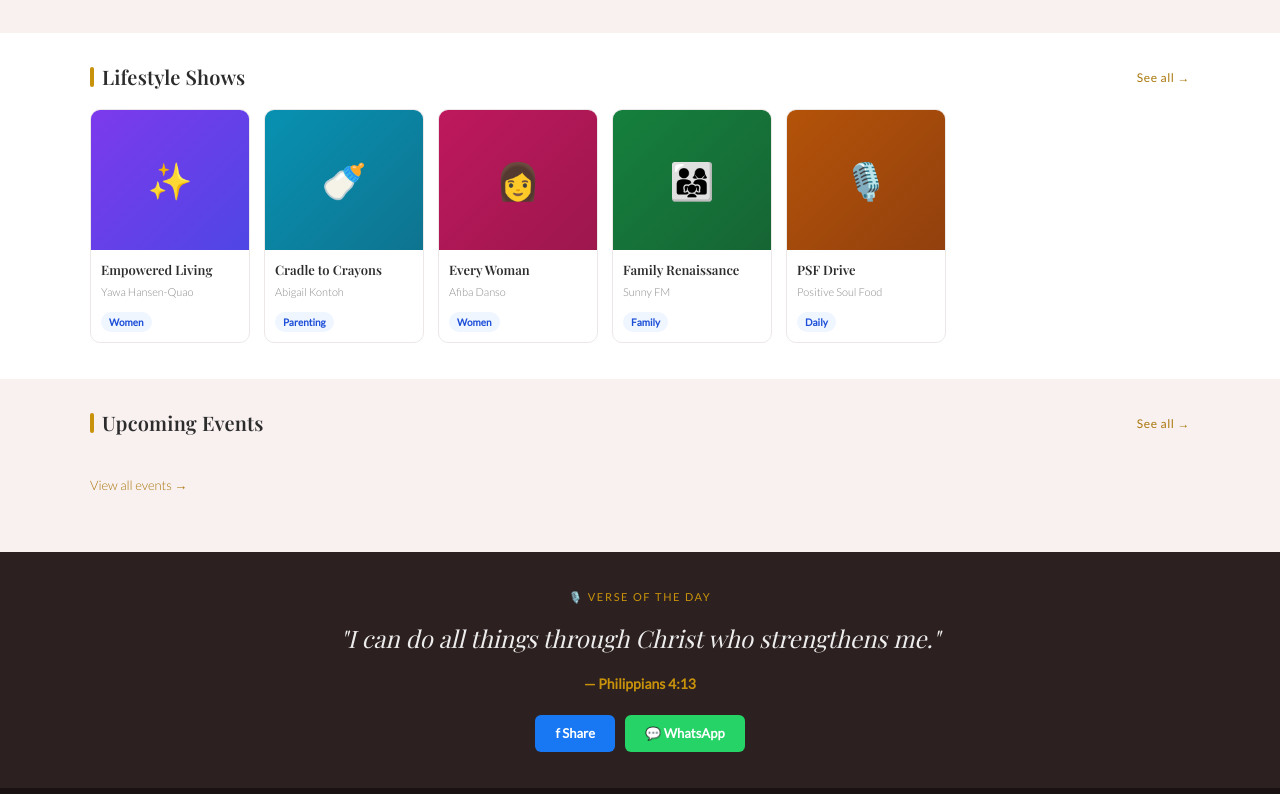
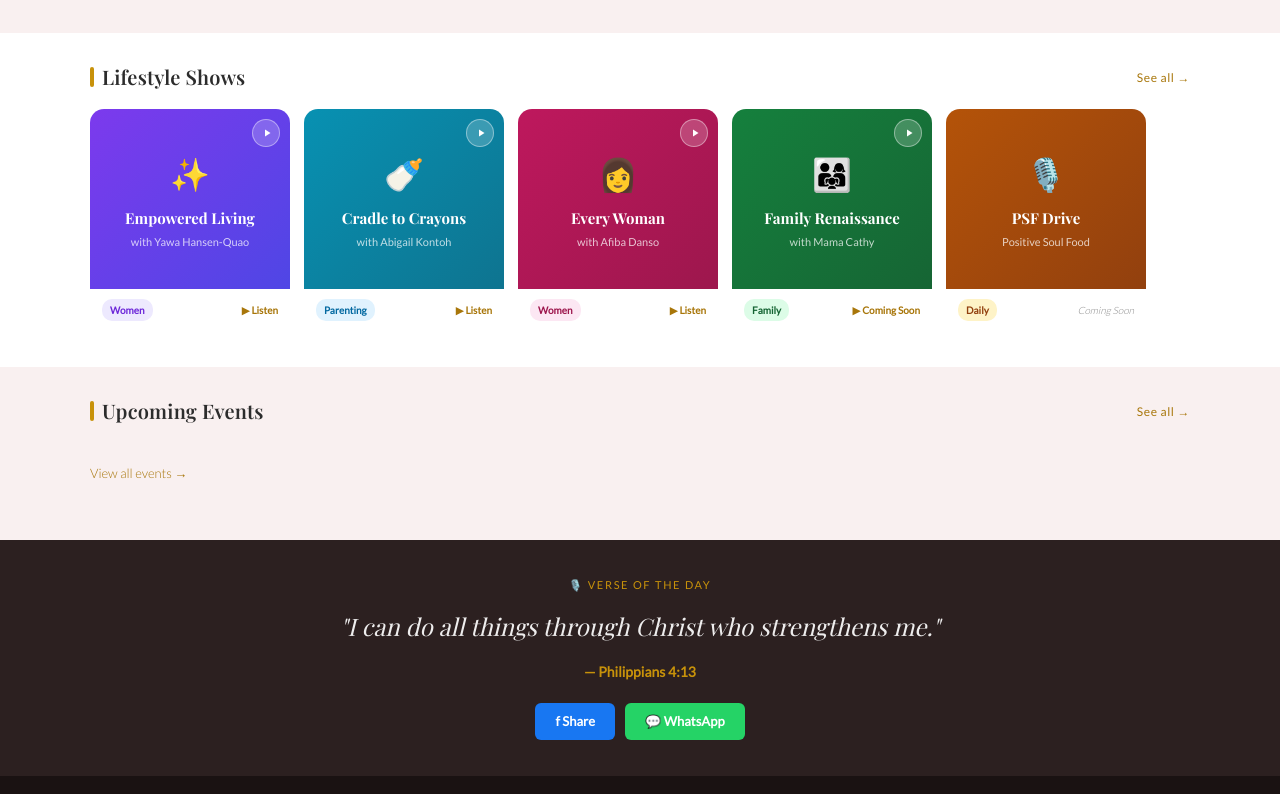
Before and after one commit to kojooppongadjei-source/sunny-fm-website, a website: page index.html in a window 1280 px wide. Shown: the part 1521-2315 px from the top of the page. Drawn offline with nearby package versions, Linux system fonts and the light colour scheme; no server answers; a web font is replaced by a local one.

Commit message:
Update index.html

```diff
--- a/index.html
+++ b/index.html
@@ -343,6 +343,33 @@ footer{background:#1a1212;color:rgba(255,255,255,.6);padding:40px 4% 90px;}
 </div>
 
 <!-- LIFESTYLE SHOWS -->
+<style>
+.ls-card{flex:0 0 200px;scroll-snap-align:start;border-radius:14px;overflow:hidden;cursor:pointer;position:relative;transition:transform .2s,box-shadow .2s;}
+.ls-card:hover{transform:translateY(-3px);box-shadow:0 8px 24px rgba(0,0,0,.15);}
+.ls-card-banner{width:100%;height:180px;display:flex;flex-direction:column;align-items:center;justify-content:center;padding:20px 16px;position:relative;}
+.ls-card-icon{font-size:32px;margin-bottom:10px;}
+.ls-card-title{font-family:'Playfair Display',serif;font-size:15px;font-weight:700;color:#fff;text-align:center;line-height:1.3;margin-bottom:4px;}
+.ls-card-host{font-size:11px;color:rgba(255,255,255,.75);text-align:center;font-weight:400;}
+.ls-card-play{position:absolute;top:10px;right:10px;width:28px;height:28px;border-radius:50%;background:rgba(255,255,255,.2);display:flex;align-items:center;justify-content:center;border:1px solid rgba(255,255,255,.4);}
+.ls-card-play svg{width:12px;height:12px;fill:#fff;margin-left:1px;}
+.ls-card-footer{background:#fff;padding:10px 12px;display:flex;align-items:center;justify-content:space-between;}
+.ls-card-badge{font-size:10px;font-weight:700;padding:3px 8px;border-radius:10px;}
+.ls-card-listen{font-size:10px;color:var(--gold-dark);font-weight:700;display:flex;align-items:center;gap:4px;}
+.ls-card-coming{font-size:10px;color:var(--muted);font-style:italic;}
+
+/* AUDIO MODAL */
+.ls-modal{display:none;position:fixed;inset:0;z-index:9999;background:rgba(0,0,0,.7);align-items:center;justify-content:center;padding:20px;}
+.ls-modal.open{display:flex;}
+.ls-modal-box{background:#fff;border-radius:16px;width:100%;max-width:520px;overflow:hidden;box-shadow:0 20px 60px rgba(0,0,0,.3);}
+.ls-modal-header{display:flex;align-items:center;justify-content:space-between;padding:16px 20px;border-bottom:1px solid var(--border);}
+.ls-modal-title{font-family:'Playfair Display',serif;font-size:16px;font-weight:600;}
+.ls-modal-close{background:none;border:none;font-size:22px;cursor:pointer;color:var(--muted);line-height:1;}
+.ls-modal-body{padding:0;}
+.ls-modal-body iframe{width:100%;display:block;border:none;}
+.ls-modal-footer{padding:12px 20px;background:var(--rose);font-size:12px;color:var(--muted);text-align:center;}
+.ls-modal-footer a{color:var(--gold-dark);font-weight:700;}
+</style>
+
 <div class="section">
   <div class="section-inner">
     <div class="section-hdr">
@@ -350,49 +377,138 @@ footer{background:#1a1212;color:rgba(255,255,255,.6);padding:40px 4% 90px;}
       <a href="/lifestyle/" class="section-see-all">See all →</a>
     </div>
     <div class="scroll-row">
-      <div class="life-card">
-        <div style="width:100%;height:140px;background:linear-gradient(135deg,#7c3aed,#4f46e5);display:flex;align-items:center;justify-content:center;font-size:36px;">✨</div>
-        <div class="life-card-body">
-          <div class="life-card-name">Empowered Living</div>
-          <div class="life-card-host">Yawa Hansen-Quao</div>
-          <span class="badge badge-blue">Women</span>
+
+      <!-- Empowered Living -->
+      <div class="ls-card" onclick="openShow('empowered')">
+        <div class="ls-card-banner" style="background:linear-gradient(135deg,#7c3aed,#4f46e5);">
+          <div class="ls-card-play"><svg viewBox="0 0 24 24"><path d="M8 5v14l11-7z"/></svg></div>
+          <div class="ls-card-icon">✨</div>
+          <div class="ls-card-title">Empowered Living</div>
+          <div class="ls-card-host">with Yawa Hansen-Quao</div>
+        </div>
+        <div class="ls-card-footer">
+          <span class="ls-card-badge" style="background:#ede9fe;color:#6d28d9;">Women</span>
+          <span class="ls-card-listen">▶ Listen</span>
         </div>
       </div>
-      <div class="life-card">
-        <div style="width:100%;height:140px;background:linear-gradient(135deg,#0891b2,#0e7490);display:flex;align-items:center;justify-content:center;font-size:36px;">🍼</div>
-        <div class="life-card-body">
-          <div class="life-card-name">Cradle to Crayons</div>
-          <div class="life-card-host">Abigail Kontoh</div>
-          <span class="badge badge-blue">Parenting</span>
+
+      <!-- Cradle to Crayons -->
+      <div class="ls-card" onclick="openShow('cradle')">
+        <div class="ls-card-banner" style="background:linear-gradient(135deg,#0891b2,#0e7490);">
+          <div class="ls-card-play"><svg viewBox="0 0 24 24"><path d="M8 5v14l11-7z"/></svg></div>
+          <div class="ls-card-icon">🍼</div>
+          <div class="ls-card-title">Cradle to Crayons</div>
+          <div class="ls-card-host">with Abigail Kontoh</div>
+        </div>
+        <div class="ls-card-footer">
+          <span class="ls-card-badge" style="background:#e0f2fe;color:#0369a1;">Parenting</span>
+          <span class="ls-card-listen">▶ Listen</span>
         </div>
       </div>
-      <div class="life-card">
-        <div style="width:100%;height:140px;background:linear-gradient(135deg,#be185d,#9d174d);display:flex;align-items:center;justify-content:center;font-size:36px;">👩</div>
-        <div class="life-card-body">
-          <div class="life-card-name">Every Woman</div>
-          <div class="life-card-host">Afiba Danso</div>
-          <span class="badge badge-blue">Women</span>
+
+      <!-- Every Woman -->
+      <div class="ls-card" onclick="openShow('everywoman')">
+        <div class="ls-card-banner" style="background:linear-gradient(135deg,#be185d,#9d174d);">
+          <div class="ls-card-play"><svg viewBox="0 0 24 24"><path d="M8 5v14l11-7z"/></svg></div>
+          <div class="ls-card-icon">👩</div>
+          <div class="ls-card-title">Every Woman</div>
+          <div class="ls-card-host">with Afiba Danso</div>
+        </div>
+        <div class="ls-card-footer">
+          <span class="ls-card-badge" style="background:#fce7f3;color:#9d174d;">Women</span>
+          <span class="ls-card-listen">▶ Listen</span>
         </div>
       </div>
-      <div class="life-card">
-        <div style="width:100%;height:140px;background:linear-gradient(135deg,#15803d,#166534);display:flex;align-items:center;justify-content:center;font-size:36px;">👨‍👩‍👧</div>
-        <div class="life-card-body">
-          <div class="life-card-name">Family Renaissance</div>
-          <div class="life-card-host">Sunny FM</div>
-          <span class="badge badge-blue">Family</span>
+
+      <!-- Family Renaissance -->
+      <div class="ls-card" onclick="openShow('family')">
+        <div class="ls-card-banner" style="background:linear-gradient(135deg,#15803d,#166534);">
+          <div class="ls-card-play"><svg viewBox="0 0 24 24"><path d="M8 5v14l11-7z"/></svg></div>
+          <div class="ls-card-icon">👨‍👩‍👧</div>
+          <div class="ls-card-title">Family Renaissance</div>
+          <div class="ls-card-host">with Mama Cathy</div>
+        </div>
+        <div class="ls-card-footer">
+          <span class="ls-card-badge" style="background:#dcfce7;color:#166534;">Family</span>
+          <span class="ls-card-listen">▶ Coming Soon</span>
         </div>
       </div>
-      <div class="life-card">
-        <div style="width:100%;height:140px;background:linear-gradient(135deg,#b45309,#92400e);display:flex;align-items:center;justify-content:center;font-size:36px;">🎙️</div>
-        <div class="life-card-body">
-          <div class="life-card-name">PSF Drive</div>
-          <div class="life-card-host">Positive Soul Food</div>
-          <span class="badge badge-blue">Daily</span>
+
+      <!-- PSF Drive -->
+      <div class="ls-card" style="cursor:default;">
+        <div class="ls-card-banner" style="background:linear-gradient(135deg,#b45309,#92400e);">
+          <div class="ls-card-icon">🎙️</div>
+          <div class="ls-card-title">PSF Drive</div>
+          <div class="ls-card-host">Positive Soul Food</div>
+        </div>
+        <div class="ls-card-footer">
+          <span class="ls-card-badge" style="background:#fef3c7;color:#92400e;">Daily</span>
+          <span class="ls-card-coming">Coming Soon</span>
         </div>
       </div>
+
     </div>
   </div>
 </div>
+
+<!-- AUDIO MODAL -->
+<div class="ls-modal" id="ls-modal" onclick="closeShowModal(event)">
+  <div class="ls-modal-box">
+    <div class="ls-modal-header">
+      <div class="ls-modal-title" id="ls-modal-title">Show</div>
+      <button class="ls-modal-close" onclick="closeShow()">✕</button>
+    </div>
+    <div class="ls-modal-body" id="ls-modal-body"></div>
+    <div class="ls-modal-footer">Latest episode · <a href="https://www.mixcloud.com/Sunnymedia887/" target="_blank">See all episodes on Mixcloud →</a></div>
+  </div>
+</div>
+
+<script>
+var SHOWS = {
+  empowered: {
+    title: 'Empowered Living',
+    url: 'https://www.mixcloud.com/Sunnymedia887/empowered-living-series-21-may-2026/'
+  },
+  cradle: {
+    title: 'Cradle to Crayons',
+    url: 'https://www.mixcloud.com/Sunnymedia887/cradle-to-crayon-22-may-2026/'
+  },
+  everywoman: {
+    title: 'Every Woman',
+    url: 'https://www.mixcloud.com/Sunnymedia887/every-woman-chat-show-21-may-2026/'
+  },
+  family: {
+    title: 'Family Renaissance',
+    url: null
+  }
+};
+
+function openShow(id) {
+  var show = SHOWS[id];
+  if (!show) return;
+  document.getElementById('ls-modal-title').textContent = show.title;
+  if (show.url) {
+    var encoded = encodeURIComponent(show.url.replace('https://www.mixcloud.com',''));
+    document.getElementById('ls-modal-body').innerHTML =
+      '<iframe src="https://player.mixcloud.com/widget/iframe/?hide_cover=1&mini=0&autoplay=1&feed=' + encoded + '" height="180"></iframe>';
+  } else {
+    document.getElementById('ls-modal-body').innerHTML =
+      '<div style="padding:32px;text-align:center;color:var(--muted);font-size:14px;">🎙️ Episodes coming soon!<br><br>Follow us on <a href=\"https://www.mixcloud.com/Sunnymedia887/\" target=\"_blank\" style=\"color:var(--gold-dark);font-weight:700;\">Mixcloud</a> to be notified.</div>';
+  }
+  document.getElementById('ls-modal').classList.add('open');
+  document.body.style.overflow = 'hidden';
+}
+
+function closeShow() {
+  document.getElementById('ls-modal').classList.remove('open');
+  document.getElementById('ls-modal-body').innerHTML = '';
+  document.body.style.overflow = '';
+}
+
+function closeShowModal(e) {
+  if (e.target === document.getElementById('ls-modal')) closeShow();
+}
+</script>
 
 <!-- UPCOMING EVENTS -->
 <div class="section" style="background:var(--rose);">
```
